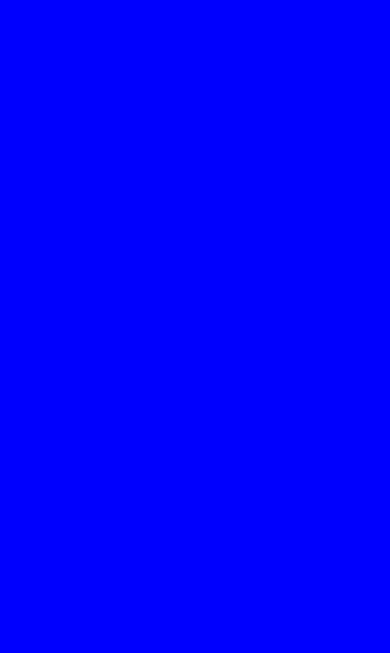
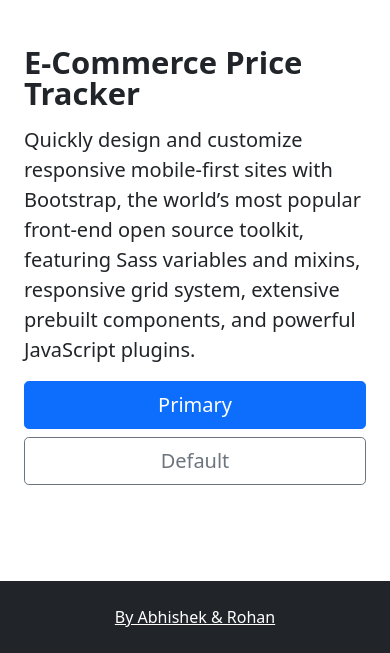
Before and after one commit to RohanDas28/Product-Price-Comparer, a Django app: page / in a window 390 px wide. Before the commit the part shown is empty. Shown: the part 517-1170 px from the top of the page. Before the commit the page ends 34 px from the top, so only its background shows below. Run offline with Django 3.2, Linux system fonts and the light colour scheme.

Commit message:
Designed Home Page (Not Completed Yet)

```diff
--- a/Templates/basic.html
+++ b/Templates/basic.html
@@ -16,9 +16,43 @@
 
   </head>
   <body>
+  <!--Navbar-->
+  <header class="p-3 bg-dark text-white">
+    <div class="container">
+      <div class="d-flex flex-wrap align-items-center justify-content-center justify-content-lg-start">
+        <a href="/" class="d-flex align-items-center mb-2 mb-lg-0 text-white text-decoration-none">
+          <svg class="bi me-2" width="40" height="32" role="img" aria-label="Bootstrap"><use xlink:href="#bootstrap"/></svg>
+        </a>
+
+        <ul class="nav col-12 col-lg-auto me-lg-auto mb-2 justify-content-center mb-md-0">
+          <li><a href="#" class="nav-link px-2 text-secondary">Home</a></li>
+          <li><a href="#" class="nav-link px-2 text-white">Features</a></li>
+          <li><a href="#" class="nav-link px-2 text-white">Pricing</a></li>
+          <li><a href="#" class="nav-link px-2 text-white">FAQs</a></li>
+          <li><a href="#" class="nav-link px-2 text-white">About</a></li>
+        </ul>
+
+        <form class="col-12 col-lg-auto mb-3 mb-lg-0 me-lg-3">
+          <input type="search" class="form-control form-control-dark" placeholder="Search..." aria-label="Search">
+        </form>
+
+        <div class="text-end">
+          <button type="button" class="btn btn-outline-light me-2">Login</button>
+          <button type="button" class="btn btn-warning">Sign-up</button>
+        </div>
+      </div>
+    </div>
+  </header>
+  <!--Navbar-->
 
   {% block body %}{% endblock body %}
 
+<!--Footer-->
+  <footer class="py-4 bg-dark flex-shrink-0">
+    <div class="container text-center">
+      <a href="" class="text-white">By Abhishek & Rohan</a>
+    </div>
+  </footer>
 
     <!-- Optional JavaScript; choose one of the two! -->
 
--- a/Templates/home.html
+++ b/Templates/home.html
@@ -3,17 +3,27 @@
 {% block title %}home Page{% endblock title %}
 
 {% block css %}
-body{
-    background-color: blue;
-}
 {% endblock css %}
 
 {% block body %}
-<h1>
-Home page
-</h1>
+
+ <div class="container col-xxl-8 px-4 py-5">
+    <div class="row flex-lg-row-reverse align-items-center g-5 py-5">
+      <div class="col-10 col-sm-8 col-lg-6">
+        <img src="https://cdn.pixabay.com/photo/2018/05/04/20/01/website-3374825_960_720.jpg" class="d-block mx-lg-auto img-fluid" alt="Bootstrap Themes" width="700" height="500" loading="lazy">
+      </div>
+      <div class="col-lg-6">
+        <h1 class="display-5 fw-bold lh-1 mb-3">E-Commerce Price Tracker</h1>
+        <p class="lead">Quickly design and customize responsive mobile-first sites with Bootstrap, the world’s most popular front-end open source toolkit, featuring Sass variables and mixins, responsive grid system, extensive prebuilt components, and powerful JavaScript plugins.</p>
+        <div class="d-grid gap-2 d-md-flex justify-content-md-start">
+          <button type="button" class="btn btn-primary btn-lg px-4 me-md-2">Primary</button>
+          <button type="button" class="btn btn-outline-secondary btn-lg px-4">Default</button>
+        </div>
+      </div>
+    </div>
+  </div>
+
 {% endblock body %}
 
 {% block js %}
-console.log('Hello World!');
 {% endblock js %}
```
